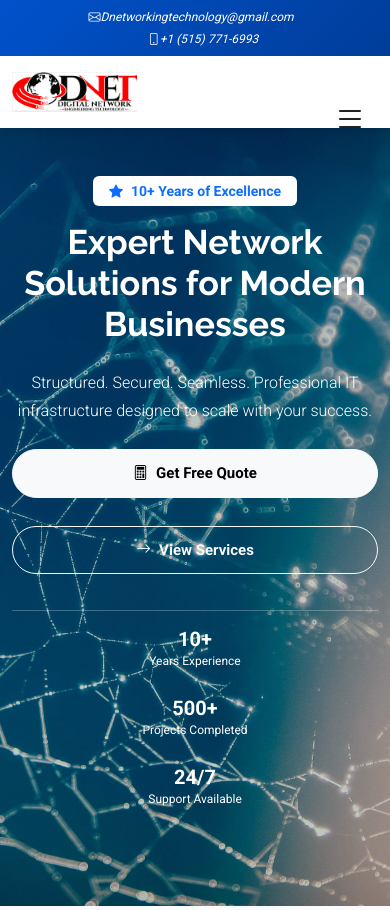
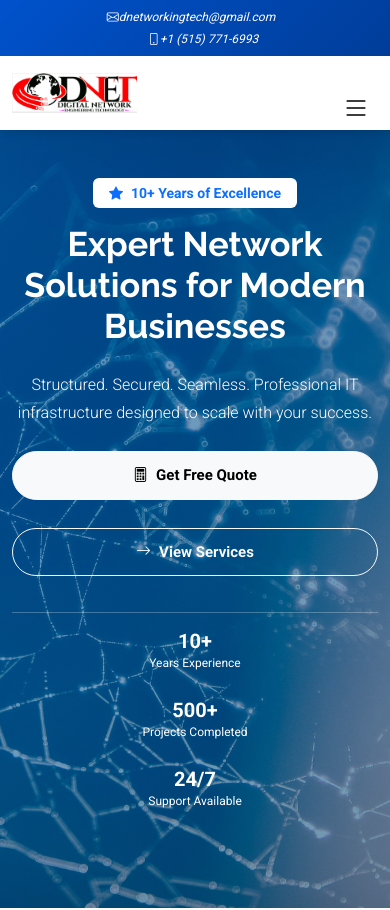
Before and after one commit to RazanGurung/Dnet-website, a Next.js app: page / in a window 390 px wide. Shown: the top 910 px of the page. Built offline with nearby package versions, Linux system fonts and the light colour scheme; grey boxes are pictures that could not be loaded.

Commit message:
fixed pop up bug

```diff
--- a/src/app/globals.css
+++ b/src/app/globals.css
@@ -262,6 +262,15 @@ img {
   padding: 1rem 0;
 }
 
+.branding > .container {
+  display: flex !important;
+  align-items: center !important;
+  justify-content: space-between !important;
+  flex-wrap: nowrap !important;
+  gap: 1rem !important;
+  min-height: 50px;
+}
+
 .logo {
   display: flex;
   align-items: center;
@@ -270,6 +279,7 @@ img {
   color: var(--dark-color);
   font-family: var(--font-heading);
   transition: color var(--transition-base);
+  flex-shrink: 0;
 }
 
 .logo:hover {
@@ -363,6 +373,16 @@ img {
   border: none;
   background: none;
   padding: 0.5rem;
+  position: relative;
+  z-index: 9999;
+  flex-shrink: 0;
+  margin-left: auto;
+}
+
+/* Navmenu on desktop */
+.navmenu {
+  display: flex;
+  align-items: center;
 }
 
 @media (max-width: 1199px) {
@@ -375,10 +395,18 @@ img {
     display: none;
   }
 
+  /* Show hamburger button */
   .mobile-nav-toggle {
     display: block;
   }
 
+  /* Make logo smaller on mobile to prevent wrapping */
+  .branding .logo img {
+    max-width: 120px;
+    height: auto;
+  }
+
+  /* Mobile navigation as overlay */
   .navmenu {
     position: fixed;
     inset: 0;
@@ -386,6 +414,7 @@ img {
     z-index: 9999;
     transform: translateX(100%);
     transition: transform var(--transition-base);
+    display: block;
   }
 
   .navmenu.mobile-nav-active {
@@ -433,6 +462,28 @@ img {
   }
 }
 
+/* Extra small screens */
+@media (max-width: 576px) {
+  .branding {
+    padding: 0.75rem 0;
+  }
+
+  .branding > .container {
+    padding-left: 0.75rem !important;
+    padding-right: 0.75rem !important;
+  }
+
+  .branding .logo img {
+    max-width: 100px;
+    height: auto;
+  }
+
+  .mobile-nav-toggle {
+    font-size: 1.75rem;
+    padding: 0.25rem;
+  }
+}
+
 /* ===================================
    HERO SECTION
    =================================== */
@@ -507,7 +558,7 @@ img {
   content: '';
   position: absolute;
   inset: 0;
-  background: linear-gradient(135deg, rgba(0, 102, 204, 0.3), rgba(0, 77, 153, 0.25));
+  background: linear-gradient(135deg, rgba(0, 102, 204, 0.6), rgba(0, 77, 153, 0.55));
   z-index: 1;
   pointer-events: none;
 }
--- a/src/app/page.js
+++ b/src/app/page.js
@@ -1,7 +1,6 @@
 import Hero from '@/components/Hero'
 import Services from '@/components/Services'
 import WhyChooseUs from '@/components/Whychooseus'
-import Testimonials from '@/components/Testimonials'
 import Contact from '@/components/Contact'
 
 export default function Home() {
@@ -16,9 +15,6 @@ export default function Home() {
       {/* Services Section - Overview with links to detail pages */}
       <Services />
 
-      {/* Testimonials Section - Client reviews */}
-      <Testimonials />
-
       {/* Contact Section - Lead capture form */}
       <Contact />
     </>
--- a/src/components/Header.js
+++ b/src/components/Header.js
@@ -106,13 +106,14 @@ export default function Header() {
       <div className="branding d-flex align-items-center">
         <div className="container position-relative d-flex align-items-center justify-content-between">
           {/* Logo */}
-          <Link href="/" className="logo d-flex align-items-center me-auto" onClick={closeMobileNav}>
+          <Link href="/" className="logo d-flex align-items-center" onClick={closeMobileNav}>
             <Image
               src="/assets/img/logo.png"
               alt="DNET logo"
               width={150}
               height={40}
               priority
+              style={{ width: 'auto', height: 'auto', maxWidth: '150px', maxHeight: '40px' }}
             />
           </Link>
 
--- a/src/config/contact.js
+++ b/src/config/contact.js
@@ -14,8 +14,8 @@ export const CONTACT_INFO = {
   },
 
   email: {
-    primary: 'Dnetworkingtechnology@gmail.com',
-    support: 'Dnetworkingtechnology@gmail.com'
+    primary: 'dnetworkingtech@gmail.com',
+    support: 'dnetworkingtech@gmail.com'
   },
 
   // Address
```
